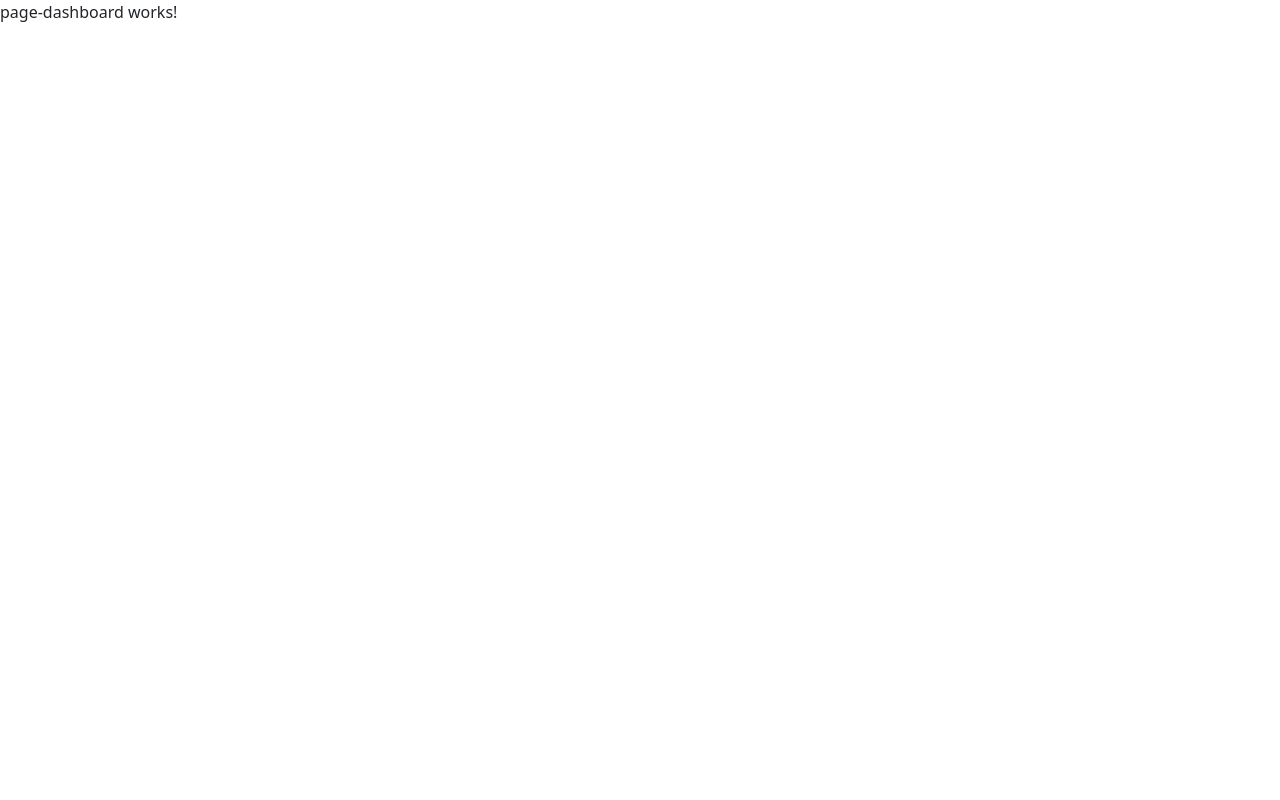
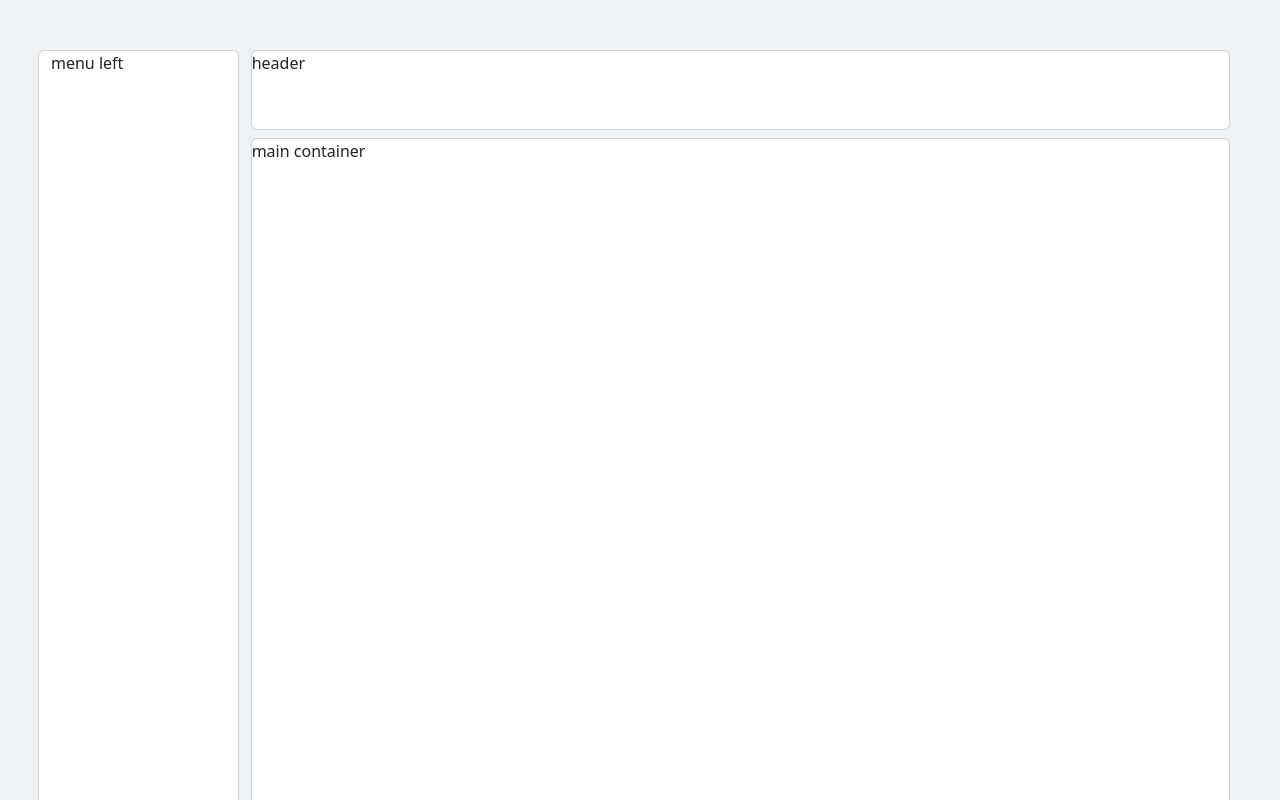
Before and after one commit to UlrichNZEULEU/gestion-de-stock, an Angular app: page / in a window 1280 px wide. Shown: the top 800 px of the page. Built offline with nearby package versions, Linux system fonts and the light colour scheme.

Commit message:
developpement du menu de base vide(header, main container, left menu et footer)

```diff
--- a/src/app/pages/page-dashboard/page-dashboard.component.css
+++ b/src/app/pages/page-dashboard/page-dashboard.component.css
@@ -0,0 +1,12 @@
+.main-container{
+    margin: 50px
+}
+.min-height-600{
+    min-height: 600px;
+}
+.no-flex-wrap{
+ flex-wrap: inherit !important;
+}
+.border-none{
+    border: none !important;
+}
--- a/src/app/pages/page-dashboard/page-dashboard.component.html
+++ b/src/app/pages/page-dashboard/page-dashboard.component.html
@@ -1 +1,22 @@
-<p>page-dashboard works!</p>
+<div class="main-container">
+    <div class="row min-height-600 no-flex-wrap">
+        <div class="card col-md-2 mr-2">
+            menu left
+        </div>
+        <div class="card col-md-10 pl-0 pr-0 backgroung-grey border-none">
+            <div class="col pl-0 pr-0 d-flex flex-column justify-content-between">
+                <div class="card min-height-80 mb-2">
+                    header
+                </div>
+                <div class="card mb-2" style="min-height: 780px">
+                    main container
+                </div>
+                <div class="card min-height-80">
+                    footer
+                </div>
+            </div>
+        </div>
+    </div>
+</div>
+
+<router-outlet></router-outlet>
--- a/src/styles.css
+++ b/src/styles.css
@@ -1 +1,12 @@
-/* You can add global styles to this file, and also import other style files */
+body{
+    background-color: #eff2f5 !important;
+}
+.backgroung-grey{
+    background-color: #eff2f5 !important;
+}
+.border-none{
+    border:none !important;
+}
+.min-height-80{
+    min-height: 80px;
+}
```
